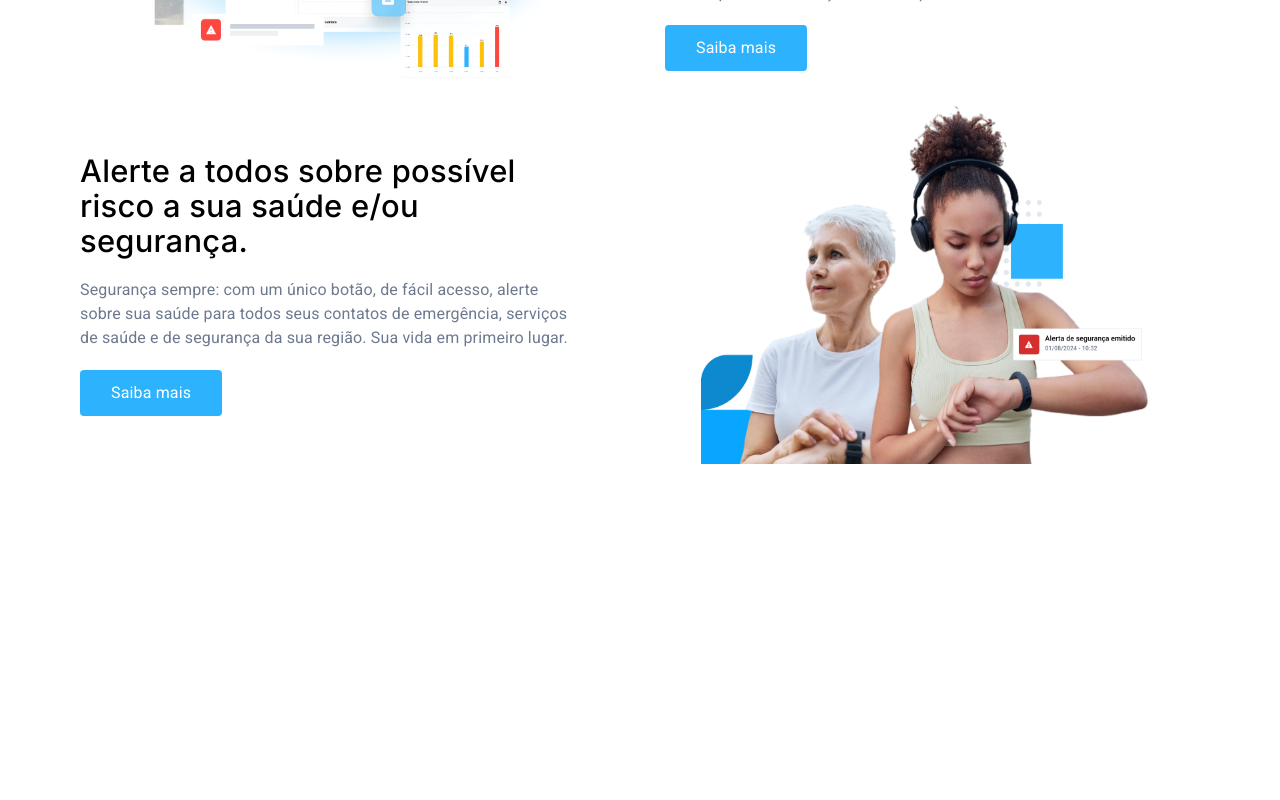
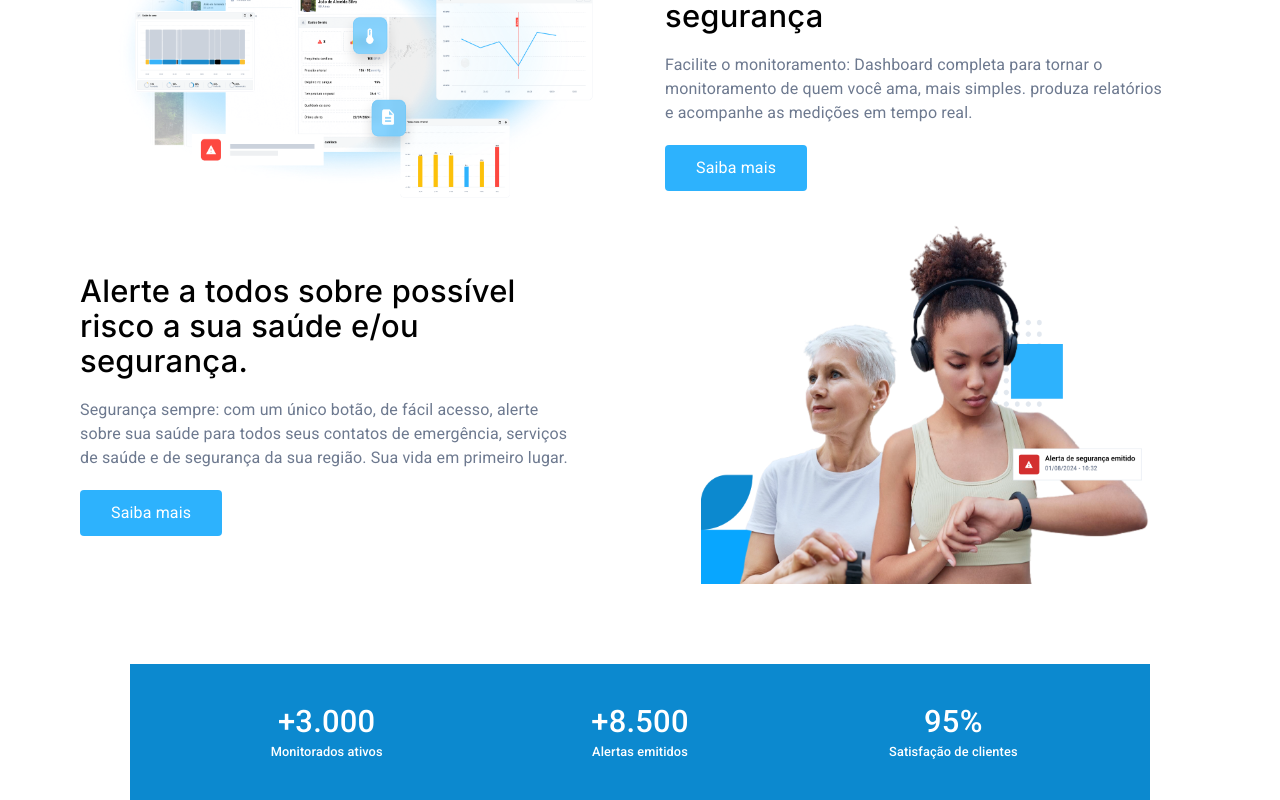
Before and after one commit to mvgoliveira/safeband-website, a Next.js app: page / in a window 1280 px wide. Shown: the part 1154-1954 px from the top of the page. Before the commit the page ends 1618 px from the top, so only its background shows below. Built offline with nearby package versions, Linux system fonts and the light colour scheme.

Commit message:
feat: add new section

```diff
--- a/src/app/page.tsx
+++ b/src/app/page.tsx
@@ -1,5 +1,6 @@
 "use client";
 
+import { DataList } from "@/templates/sections/dataList";
 import HeroSection from "@/templates/sections/hero";
 import ImageAndContent from "@/templates/sections/imageAndContent";
 import InformationSection from "@/templates/sections/information";
@@ -36,7 +37,7 @@ export default function Home(): ReactElement {
 
             <div style={{ display: "flex", flexDirection: "column", gap: 0 }}>
                 <ImageAndContent
-                    desktopPadding="40px 0 0 0"
+                    desktopPadding="0 0 0 0"
                     $mobileButtonSize="full"
                     leftContent={{
                         contentWidthDesktop: "440px",
@@ -71,6 +72,14 @@ export default function Home(): ReactElement {
                     }}
                 />
             </div>
+
+            <DataList
+                data={[
+                    { title: "+3.000", description: "Monitorados ativos" },
+                    { title: "+8.500", description: "Alertas emitidos" },
+                    { title: "95%", description: "Satisfação de clientes" },
+                ]}
+            />
         </Container>
     );
 }
--- a/src/app/styles.ts
+++ b/src/app/styles.ts
@@ -6,4 +6,5 @@ export const Container = styled.main`
     width: 100%;
     overflow-y: auto;
     padding: 0 80px;
+    gap: 80px;
 `;
--- /dev/null
+++ b/src/templates/sections/dataList/index.tsx
@@ -0,0 +1,43 @@
+import { Typography } from "@/components/typography";
+import { ReactElement } from "react";
+
+import { Container, Content, Item } from "./styles";
+
+interface IDataListProps {
+    data: {
+        title: string;
+        description: string;
+    }[];
+}
+
+export const DataList = ({ data }: IDataListProps): ReactElement => (
+    <Container>
+        <Content>
+            {data.map(item => (
+                <Item>
+                    <Typography
+                        tag="span"
+                        color="white"
+                        fontFamily="roboto"
+                        fontSize={{ xs: "fs400" }}
+                        fontWeight="medium"
+                        $textAlign="center"
+                    >
+                        {item.title}
+                    </Typography>
+
+                    <Typography
+                        tag="span"
+                        color="white"
+                        fontFamily="roboto"
+                        fontSize={{ xs: "fs75" }}
+                        fontWeight="medium"
+                        $textAlign="center"
+                    >
+                        {item.description}
+                    </Typography>
+                </Item>
+            ))}
+        </Content>
+    </Container>
+);
--- /dev/null
+++ b/src/templates/sections/dataList/styles.ts
@@ -0,0 +1,20 @@
+import styled from "styled-components";
+
+export const Container = styled.section`
+    width: 100%;
+    padding: 0 50px;
+`;
+
+export const Content = styled.article`
+    display: flex;
+    width: 100%;
+    background: ${({ theme }) => theme.colors.blue70};
+    padding: 40px;
+`;
+
+export const Item = styled.div`
+    display: flex;
+    flex-direction: column;
+    width: 100%;
+    gap: 5px;
+`;
```
